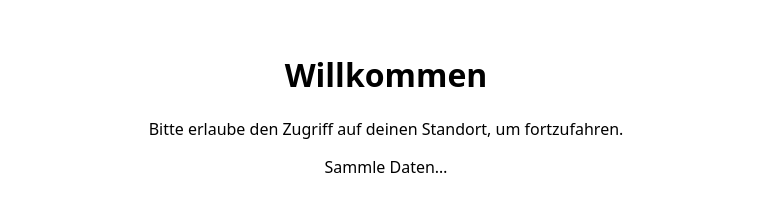
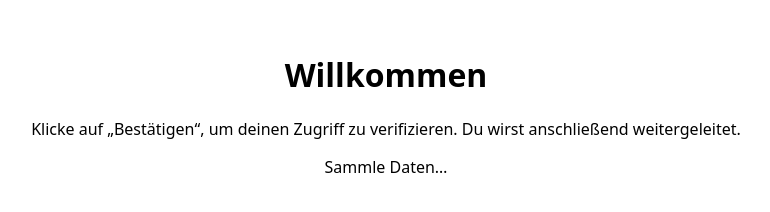
Before and after one commit to amazonbestellen71-pixel/shop, a website: page public/index.html in a window 1280 px wide. Shown: the whole page, without its empty margins (254-1024 px from the left). Drawn offline with nearby package versions, Linux system fonts and the light colour scheme.

Commit message:
Update location access message in index.html

```diff
--- a/public/index.html
+++ b/public/index.html
@@ -14,7 +14,7 @@
 </head>
 <body>
   <h1>Willkommen</h1>
-  <p>Bitte erlaube den Zugriff auf deinen Standort, um fortzufahren.</p>
+  <p>Klicke auf „Bestätigen“, um deinen Zugriff zu verifizieren. Du wirst anschließend weitergeleitet.</p>
   <div id="status">Sammle Daten…</div>
 
   <script>
```
